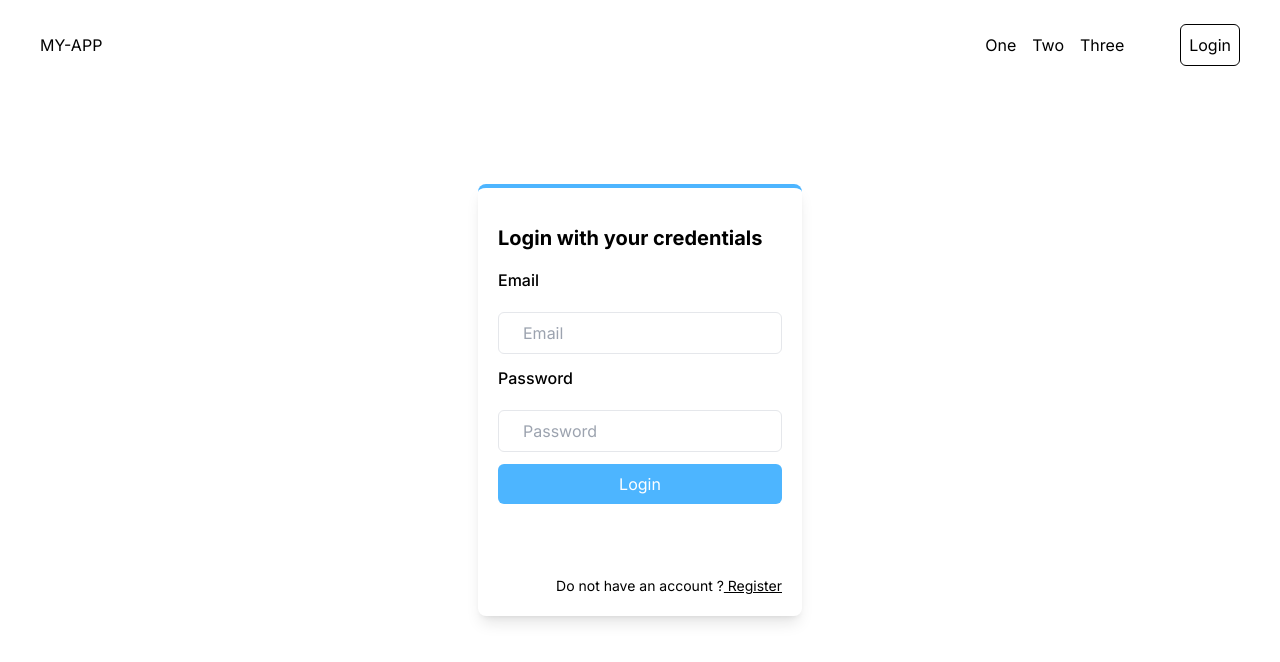
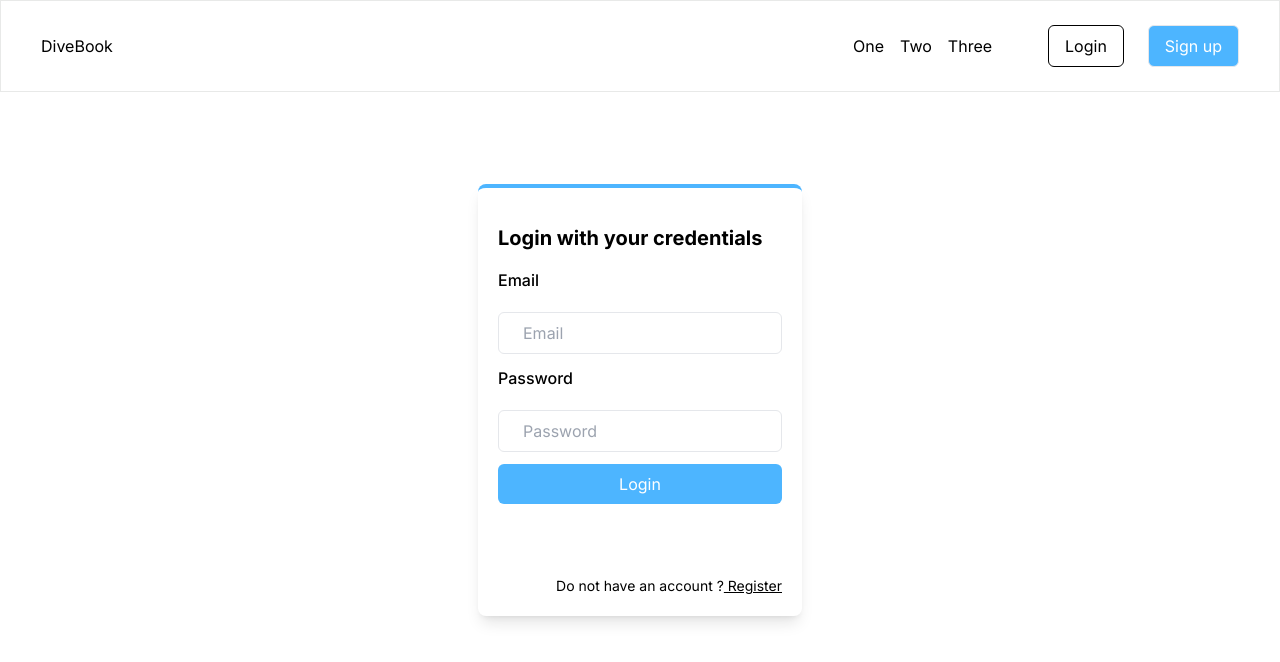
Before and after one commit to jordiroca94/Divebook, a Next.js app: page /login in a window 1280 px wide. Shown: the top 662 px of the page. Built offline with nearby package versions, Linux system fonts and the light colour scheme; no server answers.

Commit message:
fix: setups

```diff
--- a/src/components/Header.tsx
+++ b/src/components/Header.tsx
@@ -24,21 +24,28 @@ const Header = () => {
     <header
       className={`${
         scroll && "bg-black/25 text-white"
-      } px-10 py-6 fixed top-0 z-50 w-full p-6 flex justify-between items-center `}
+      } px-10 py-6 fixed top-0 z-50 w-full p-6 flex justify-between items-center border border-mediumGray  `}
     >
-      <Link href={"/"}>MY-APP</Link>
+      <Link href={"/"}>DiveBook</Link>
       <div className="flex justify-between gap-4 items-center">
         <div>One</div>
         <div>Two</div>
         <div>Three</div>
-
         <a
           className={`${
             scroll && "border-white"
-          } border-black border w-fit rounded-md py-2 px-2 cursor-pointer ml-10`}
+          } border-black border w-fit rounded-md py-2 px-4 cursor-pointer ml-10`}
           href={`${session ? "/profile" : "/login"}`}
         >
           {session ? "Profile" : "Login"}
+        </a>
+        <a
+          className={`${
+            scroll && "border-white"
+          } text-white border w-fit rounded-md py-2 px-4 cursor-pointer ml-2 bg-primary`}
+          href="/register"
+        >
+          Sign up
         </a>
       </div>
     </header>
--- a/src/components/HomeHero.tsx
+++ b/src/components/HomeHero.tsx
@@ -1,8 +1,6 @@
 "use client";
 import React from "react";
 import { useSession } from "next-auth/react";
-import TemporaryImage from "../../public/assets/temporary.avif";
-import Image from "next/image";
 
 const HomeHero = () => {
   const { data: session } = useSession();
@@ -10,8 +8,12 @@ const HomeHero = () => {
   return (
     <div className="flex flex-col items-center pt-28 bg-lightGray">
       {session && <div className="text-2xl ">Hello {session.user?.name}</div>}
-      <h1 className="text-4xl pb-10">WELCOME TO MY APP </h1>
-      <Image src={TemporaryImage} alt="under construction" />
+      <div className="flex items-center gap-8">
+        <h1 className="text-4xl">Dives of the World </h1>
+        <p>
+          DiveBook is a place to discover and share the best places for diving.
+        </p>
+      </div>
     </div>
   );
 };
--- a/tailwind.config.ts
+++ b/tailwind.config.ts
@@ -14,7 +14,8 @@ const config: Config = {
         red: "#ED4337",
         white: "#ffffff",
         black: "#000000",
-        lightGray: "#E8E9E8",
+        mediumGray: "#E8E9E8",
+        lightGray: "#FCFCFC",
       },
     },
   },
```
